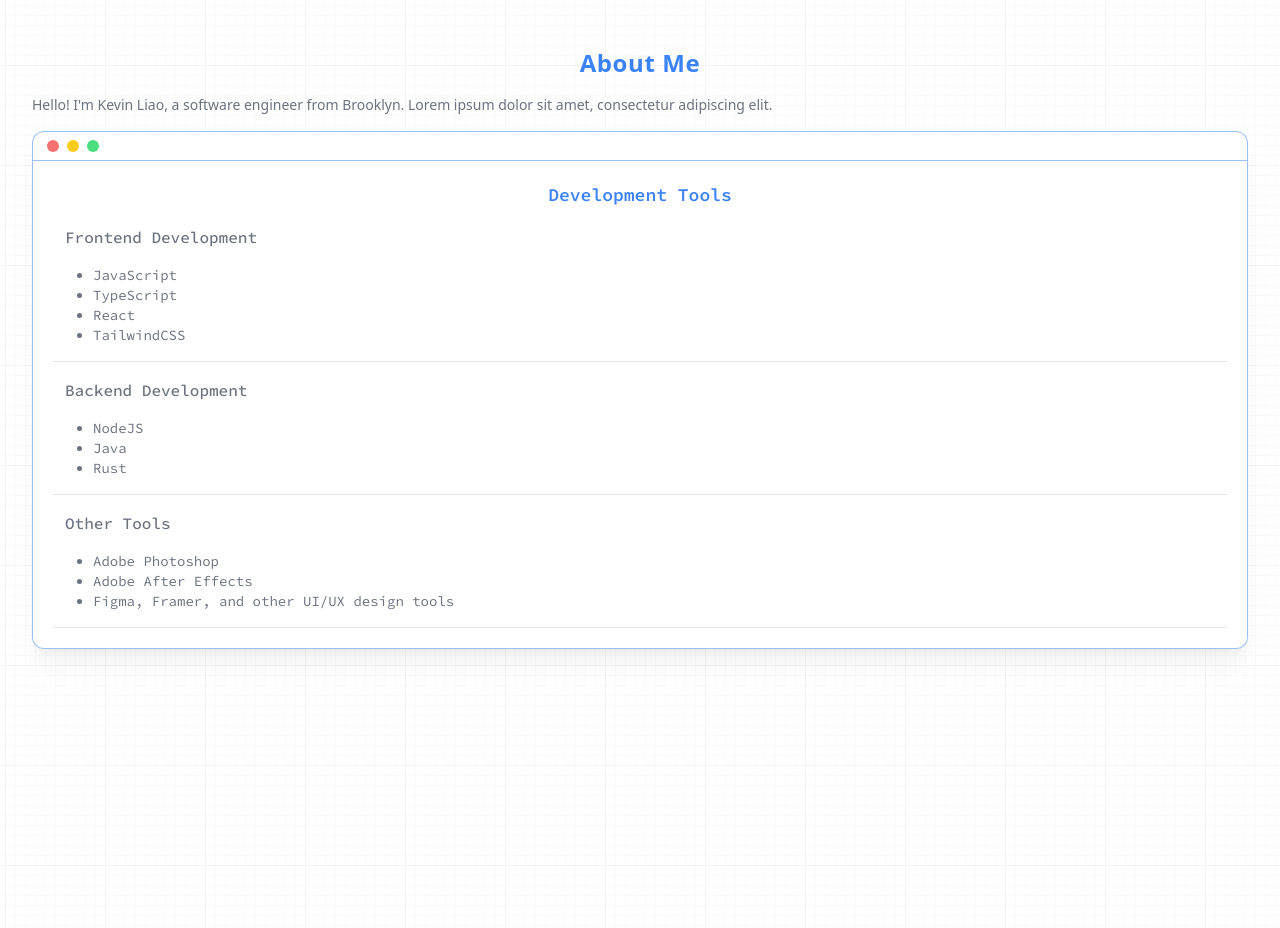
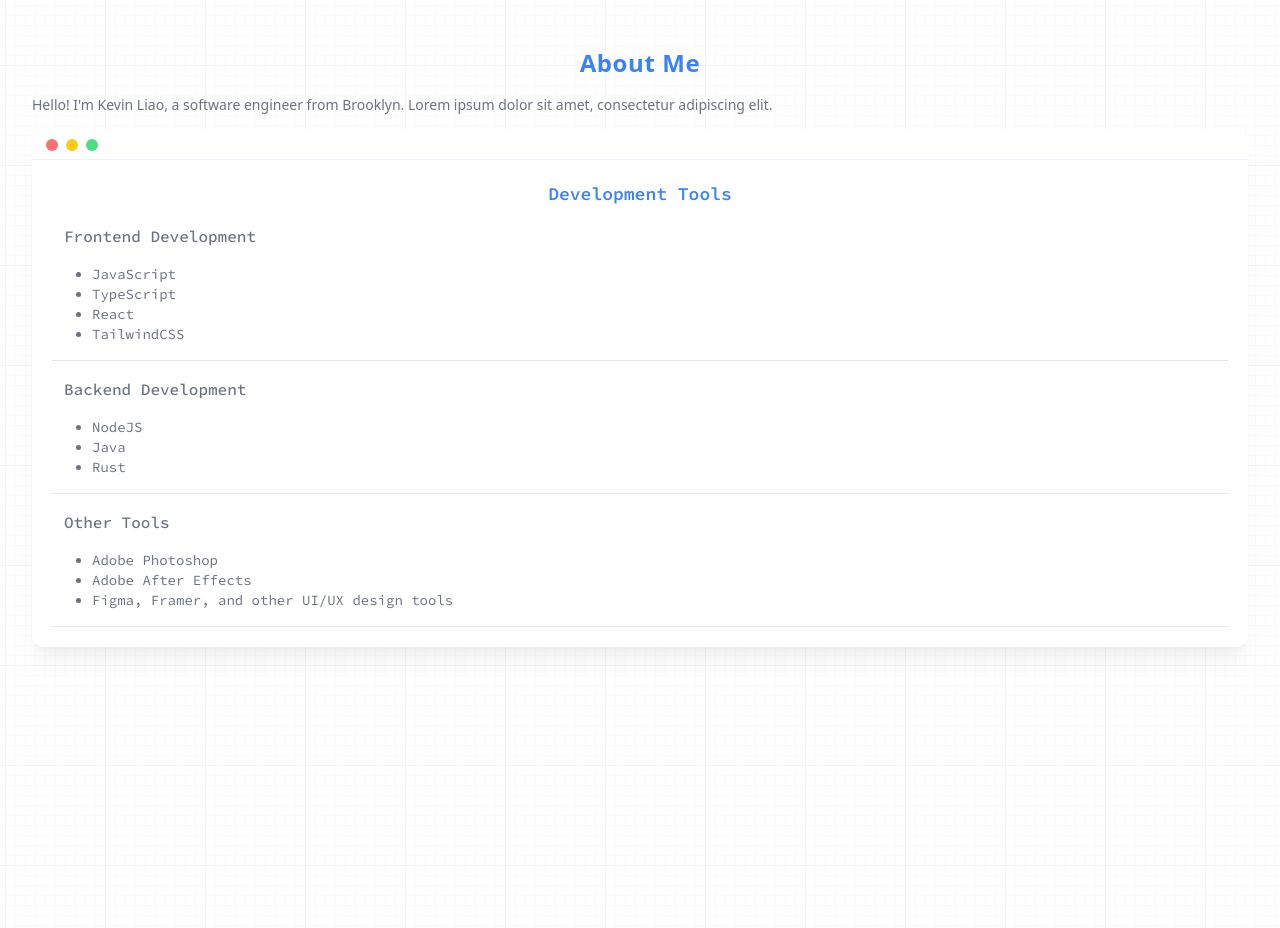
Before and after one commit to kevinMEH/v1, a React (Vite) app: page / in a window 1280 px wide. Shown: the part 940-1868 px from the top of the page. Built offline with nearby package versions, Linux system fonts and the light colour scheme; a web font is replaced by a local one.

Commit message:
About window changes

```diff
--- a/src/Home/components/About.jsx
+++ b/src/Home/components/About.jsx
@@ -12,8 +12,8 @@
                 adipiscing elit.
             </p>
 
-            <div className="border border-blue-500 border-opacity-50 rounded-xl text-left overflow-hidden bg-white shadow-xl shadow-black/5">
-                <div className="flex-none border-b border-blue-500/50">
+            <div className="rounded-xl text-left overflow-hidden bg-white shadow-xl shadow-black/5">
+                <div className="flex-none border-b border-blue-500/10">
                     <div className="flex items-center h-7 space-x-2 pl-3.5">
                         <div className="w-3 h-3 bg-red-400 rounded-full hover:bg-red-500 cursor-pointer"></div>
                         <div className="w-3 h-3 bg-yellow-400 rounded-full hover:bg-yellow-500 cursor-pointer"></div>
```
